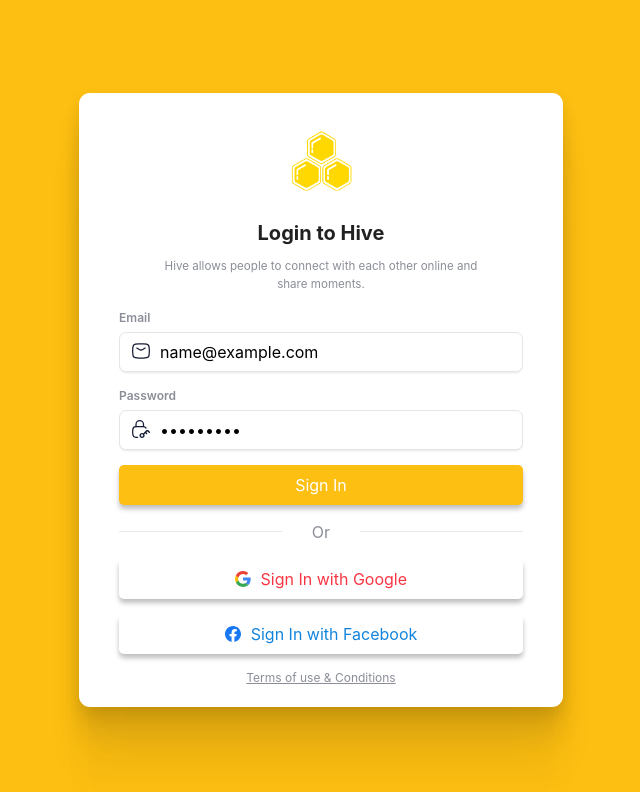
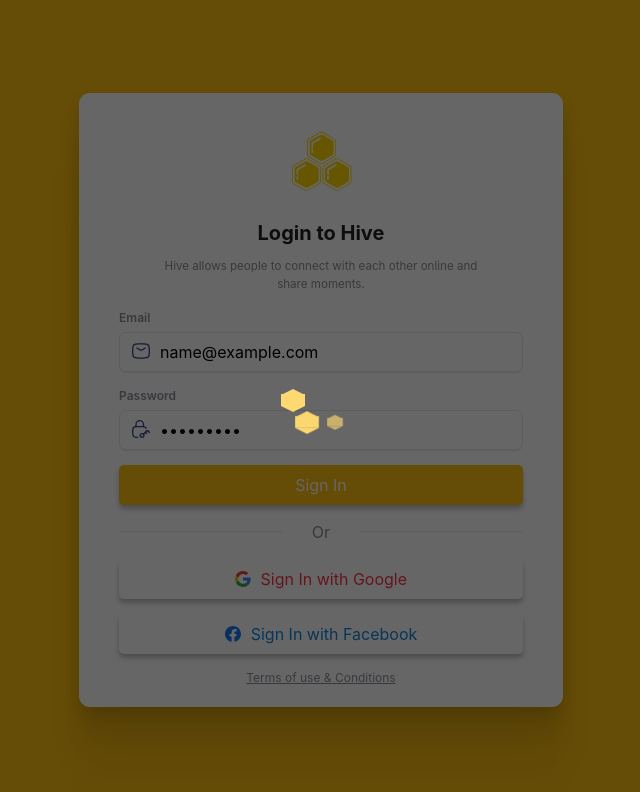
Before and after one commit to MarcoSardido/Hive, a Nuxt app: page /auth in a window 1280 px wide. Both pictures are taken after typing "name@example.com", "Sample123" into the empty fields and a click on the button "Sign In". Shown: the top 792 px of the page, without its empty margins (319-959 px from the left). Built offline with nearby package versions, Linux system fonts and the light colour scheme; no server answers.

Commit message:
added loader to signin, created middleware for secured routes

```diff
--- a/components/Auth/SignIn.vue
+++ b/components/Auth/SignIn.vue
@@ -1,22 +1,18 @@
 <script setup>
-const { signin } = useAuth()
+defineProps({
+    handleSignIn: {
+        type: Function,
+        required: true
+    }
+})
 
 const data = reactive({
     email: '',
     password: ''
 })
-
-const handleSignIn = async () => {
-    try {
-        const res = await signin({ email: data.email, password: data.password })
-        console.log(res)
-    } catch (error) {
-        console.error(`Error @handleSignIn: ${error}`)
-    }
-}
 </script>
 <template>
-    <form @submit.prevent="handleSignIn" class="form_container">
+    <form @submit.prevent="handleSignIn(data)" class="form_container">
         <div class="logo_container">
             <img src="/Brand.png" alt="Hive Logo">
         </div>
--- a/components/Loader.vue
+++ b/components/Loader.vue
@@ -55,7 +55,7 @@
 .honeycomb div {
     -webkit-animation: honeycomb 2.1s infinite backwards;
     animation: honeycomb 2.1s infinite backwards;
-    background: #FFD966;
+    background: #fdbf12;
     height: 12px;
     margin-top: 6px;
     position: absolute;
@@ -74,12 +74,12 @@
 
 .honeycomb div:after {
     top: -5px;
-    border-bottom: 6px solid #FFD966;
+    border-bottom: 6px solid #fdbf12;
 }
 
 .honeycomb div:before {
     bottom: -6px;
-    border-top: 6px solid #FFD966;
+    border-top: 6px solid #fdbf12;
 }
 
 .honeycomb div:nth-child(1) {
--- a/composables/useAuth.ts
+++ b/composables/useAuth.ts
@@ -24,24 +24,23 @@
         authUser.value = newUser
     }
 
-    const signIn = ({ email, password }: signInType) => {
-        return new Promise(async (resolve, reject) => {
+    const signIn = async ({ email, password }: signInType) => {
         try {
             const response: signInResponseType = await $fetch('/api/auth/signin', {
                 method: 'POST',
-                    body: {
-                        email,
-                        password
-                    }
+                body: { email, password }
             })
             setToken(response.accessToken)
             setUser(response.user)
 
-                resolve(true)
+            return true
         } catch (error) {
-                reject(error)
+            throw error;
         }
-        })
+    }
+
+    const initAuth = () => {
+
     }
 
     return {
--- /dev/null
+++ b/middleware/auth.ts
@@ -0,0 +1,6 @@
+export default defineNuxtRouteMiddleware((to, from) => {
+    const { useAuthUser } = useAuth()
+    const user = useAuthUser()
+
+    if (!user.value) return navigateTo('/auth')
+})
--- a/pages/auth/index.vue
+++ b/pages/auth/index.vue
@@ -2,11 +2,33 @@
 definePageMeta({
     layout: 'auth'
 })
+const { signIn } = useAuth()
+
+const loading = ref(false);
+const handleSignIn = async formData => {
+    loading.value = true
+    try {
+        const user = await signIn({ email: formData.email, password: formData.password })
+
+        watchEffect(() => {
+            // to show loader effects
+            setTimeout(() => {
+                if (user) return navigateTo('/')
+            }, 3000)
+        })
+    } catch (error) {
+        console.error(`Error @handleSignIn: ${error}`)
+    }
+}
+
 </script>
 <template>
     <div class="h-full flex items-center justify-center">
-        <AuthSignIn />
+        <div v-if="loading" class=" absolute h-screen w-full flex items-center justify-center z-50 opacity-60 bg-black">
+            <Loader />
+        </div>
+
+        <AuthSignIn :handleSignIn="handleSignIn" />
     </div>
 </template>
-<style lang="scss" scoped>
-</style>
+<style scoped></style>
```
Lines whose indentation alone changed are shown as unchanged.
